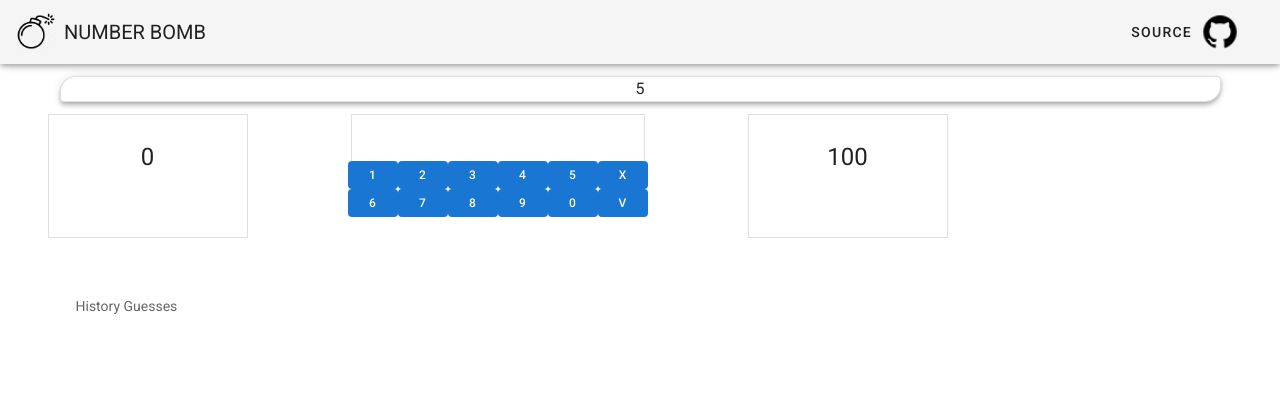
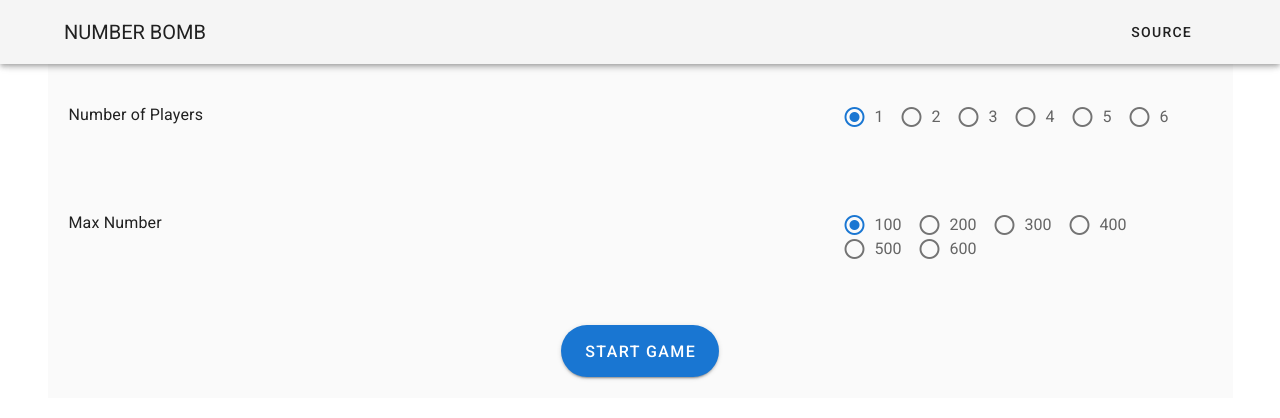
Before and after one commit to caclairechen/number-bomb, a Vue app: page / in a window 1280 px wide. Shown: the top 418 px of the page. Built offline with nearby package versions, Linux system fonts and the light colour scheme.

Commit message:
add start window to configure max value and choose number of players

```diff
--- a/package.json
+++ b/package.json
@@ -10,6 +10,7 @@
   },
   "dependencies": {
     "core-js": "^3.6.5",
+    "socket.io-client": "^4.4.1",
     "vue": "^2.6.11",
     "vuetify": "^2.4.0"
   },
--- a/src/App.vue
+++ b/src/App.vue
@@ -29,7 +29,8 @@
           transition="scale-transition"
           width="40"
         />
-       </v-btn>    </v-app-bar>
+      </v-btn>
+    </v-app-bar>
 
     <v-main>
       <MainPage />
@@ -46,9 +47,5 @@ export default {
   components: {
     MainPage,
   },
-
-  data: () => ({
-    //
-  }),
 };
 </script>
--- a/src/components/GameOver.vue
+++ b/src/components/GameOver.vue
@@ -1,25 +1,15 @@
 <template>
-    <v-dialog
-      v-model="show"
-      persistent
-      max-width="290"
-    >
+  <v-dialog v-model="show" persistent max-width="290">
     <v-card>
-        <v-card-title class="text-h5">
-          You lose!
-        </v-card-title>
+      <v-card-title class="text-h5"> You lose! </v-card-title>
       <v-card-text>
-            The number bomb is {{bomb}}.
-            <br/>
+        The number bomb is {{ bomb }}.
+        <br />
         Good luck next time.
       </v-card-text>
       <v-card-actions>
         <v-spacer></v-spacer>
-          <v-btn
-            color="blue darken-1"
-            text
-            @click="show = false"
-          >
+        <v-btn color="blue darken-1" text @click="show = false">
           Restart
         </v-btn>
       </v-card-actions>
@@ -34,20 +24,15 @@
     open: Boolean,
   },
 
-    data () {
-      return {
-      }
-    },
-
   computed: {
     show: {
-            get () {
+      get() {
         return this.open;
       },
-            set (open) {
-                this.$emit('close', open);
-            }
-        }
-    }
-  }
+      set(open) {
+        this.$emit("close", open);
+      },
+    },
+  },
+};
 </script>
--- a/src/components/HistoryItem.vue
+++ b/src/components/HistoryItem.vue
@@ -13,11 +13,6 @@
 <script>
 export default {
   name: "HistoryItem",
-
   props: ["historyItem"],
-
-  components: {},
-
-  data: () => ({}),
 };
 </script>
--- a/src/components/HistoryList.vue
+++ b/src/components/HistoryList.vue
@@ -14,13 +14,10 @@ import HistoryItem from "./HistoryItem.vue";
 
 export default {
   name: "HistoryList",
-
   props: ["historyList"],
 
   components: {
     HistoryItem,
   },
-
-  data: () => ({}),
 };
 </script>
--- a/src/components/Key.vue
+++ b/src/components/Key.vue
@@ -7,12 +7,7 @@
 <script>
 export default {
   name: "Key",
-
   props: ["keyValue"],
-
-  components: {},
-
-  data: () => ({}),
 
   methods: {
     onKeyClicked() {
--- a/src/components/Keyboard.vue
+++ b/src/components/Keyboard.vue
@@ -6,7 +6,7 @@
       <Key v-bind:keyValue="3" v-on:key-click="onKeyClicked" />
       <Key v-bind:keyValue="4" v-on:key-click="onKeyClicked" />
       <Key v-bind:keyValue="5" v-on:key-click="onKeyClicked" />
-      <Key v-bind:keyValue="'X'" v-on:key-click="onKeyClicked" />
+      <Key v-bind:keyValue="'✘'" v-on:key-click="onKeyClicked" />
     </v-row>
     <v-row align="center" justify="space-around">
       <Key v-bind:keyValue="6" v-on:key-click="onKeyClicked" />
@@ -14,7 +14,7 @@
       <Key v-bind:keyValue="8" v-on:key-click="onKeyClicked" />
       <Key v-bind:keyValue="9" v-on:key-click="onKeyClicked" />
       <Key v-bind:keyValue="0" v-on:key-click="onKeyClicked" />
-      <Key v-bind:keyValue="'V'" v-on:key-click="onKeyClicked" />
+      <Key v-bind:keyValue="'✔'" v-on:key-click="onKeyClicked" />
     </v-row>
   </div>
 </template>
@@ -25,13 +25,9 @@ import Key from "./Key.vue";
 export default {
   name: "Keyboard",
 
-  props: [""],
-
   components: {
     Key,
   },
-
-  data: () => ({}),
 
   methods: {
     onKeyClicked(val) {
--- a/src/components/MainPage.vue
+++ b/src/components/MainPage.vue
@@ -1,173 +1,90 @@
 <template>
   <div>
-    <v-container>
-      <v-row class="text-center">
-        <v-col cols="12" height="200">
-          <v-card id="card-1" elevation="4" outlined shaped>
-            {{ countDown }}
+    <div v-show="!gameStarted">
+      <v-container class="grey lighten-5">
+        <v-row class="mb-6" no-gutters>
+          <v-col cols="4">
+            <v-card class="pa-2" outlined color="transparent">
+              <div class="my-4 text-subtitle-1">Number of Players</div>
             </v-card>
           </v-col>
-        <v-card class="d-flex justify-space-around mb-6" flat tile>
-          <RangeCard v-bind:num="min" />
+          <v-col md="4" offset-md="4">
+            <v-card class="pa-2" outlined color="transparent">
+              <v-radio-group v-model="numPlayer" row mandatory>
+                <v-radio label="1" value="1"></v-radio>
+                <v-radio label="2" value="2"></v-radio>
+                <v-radio label="3" value="3"></v-radio>
+                <v-radio label="4" value="4"></v-radio>
+                <v-radio label="5" value="5"></v-radio>
+                <v-radio label="6" value="6"></v-radio>
+              </v-radio-group>
             </v-card>
-        <v-card class="d-flex justify-space-around mb-6" flat tile width="500">
-          <div class="d-flex flex-column mb-6">
-            <v-card class="d-flex pa-2" outlined tile height="50">
-              {{ this.guess }}
+          </v-col>
+        </v-row>
+        <v-row class="mb-6" no-gutters>
+          <v-col cols="4">
+            <v-card class="pa-2" outlined color="transparent">
+              <div class="my-4 text-subtitle-1">Max Number</div>
             </v-card>
-            <v-card class="d-flex pa-2" outlined tile>
-              <Keyboard v-on:key-click="onKeyClicked" />
+          </v-col>
+          <v-col md="4" offset-md="4">
+            <v-card class="pa-2" outlined color="transparent">
+              <v-radio-group v-model="maxNum" row mandatory>
+                <v-radio label="100" value="100"></v-radio>
+                <v-radio label="200" value="200"></v-radio>
+                <v-radio label="300" value="300"></v-radio>
+                <v-radio label="400" value="400"></v-radio>
+                <v-radio label="500" value="500"></v-radio>
+                <v-radio label="600" value="600"></v-radio>
+              </v-radio-group>
             </v-card>
-            <v-card
-              class="d-flex pa-2"
-              outlined
-              tile
-              v-if="invalidNumber"
-              height="50"
-            >
-              Please enter another number.
-            </v-card>
+          </v-col>
+        </v-row>
+        <v-row no-gutters>
+          <v-col md="6" offset-md="3">
+            <v-card class="pa-2" outlined color="transparent">
+              <div class="text-center">
+                <v-btn rounded color="primary" dark x-large @click="startGame">
+                  Start Game
+                </v-btn>
               </div>
             </v-card>
-
-        <v-card class="d-flex justify-space-around mb-6" flat tile>
-          <RangeCard v-bind:num="max" />
-        </v-card>
-
-        <HistoryList v-bind:historyList="histories" />
+          </v-col>
         </v-row>
       </v-container>
-    <GameOver v-bind:bomb="bomb" v-bind:open="gameOver" @close="restartGame"/>
+    </div>
+    <div v-show="gameStarted">
+      <Playground
+        ref="playground"
+        v-bind:numPlayer="numPlayer"
+        v-bind:initMax="maxNum"
+      />
+    </div>
   </div>
 </template>
 
 <script>
-import HistoryList from "./HistoryList.vue";
-import RangeCard from "./RangeCard.vue";
-import Keyboard from "./Keyboard.vue";
-import GameOver from "./GameOver.vue";
+import Playground from "./Playground.vue";
 
 export default {
   name: "MainPage",
 
   components: {
-    HistoryList,
-    RangeCard,
-    Keyboard,
-    GameOver,
+    Playground,
   },
 
-  data: () => ({
-    histories: [],
-    min: 0,
-    max: 100,
-    bomb: 0,
-    gameOver: false,
-    invalidNumber: false,
-    countDown: 10,
-    guess: "",
-  }),
+  data() {
+    return {
+      numPlayer: 1,
+      maxNum: 100,
+      gameStarted: false,
+    };
+  },
 
   methods: {
-    isInvalidNumber(number) {
-      var numberIsInvalid = number > this.max || number < this.min;
-      if (numberIsInvalid) {
-        this.guess = "";
-        this.invalidNumber = true;
-      }
-      return numberIsInvalid;
-    },
-
-    isBomb(number) {
-      var numberIsBomb = number == this.bomb;
-      if (numberIsBomb) {
-        this.countDown = 1;
-      }
-      return numberIsBomb;
-    },
-
-    setNewRange(number) {
-      if (number > this.bomb) {
-        this.max = number;
-      } else {
-        this.min = number;
-      }
-    },
-
-    resetRoundState() {
-      this.guess = "";
-      this.countDown = 10;
-    },
-
-    resetGameState() {
-      this.resetRoundState();
-      this.min = 0;
-      this.max = 100;
-      this.histories = [];
-      this.gameOver = false;
-      this.invalidNumber = false
-    },
-
-    updateHistoryList(number) {
-      this.histories.push({
-        number: number,
-        min: this.min,
-        max: this.max,
-      });
-    },
-
-    guessNumber(number) {
-      if (this.isInvalidNumber(number) || this.isBomb(number)) {
-        return;
-      }
-
-      this.setNewRange(number);
-
-      this.updateHistoryList(number);
-
-      this.resetRoundState();
-    },
-
-    countDownTimer() {
-      if (this.countDown > 0) {
-        setTimeout(() => {
-          this.countDown -= 1;
-          this.countDownTimer();
-        }, 1000);
-      }
-    },
-
-    onKeyClicked(val) {
-      this.invalidNumber = false;
-      if (val == "X") {
-        this.guess = this.guess.slice(0, -1);
-      } else if (val == "V") {
-        this.guessNumber(Number(this.guess));
-      } else {
-        this.guess += val;
-      }
-    },
-
-    generateRandomBomb() {
-      this.bomb = Math.round(Math.random() * this.max);
-    },
-
-    restartGame() {
-      this.resetGameState();
-      this.generateRandomBomb();
-      this.countDownTimer();
-    }
-  },
-
-  created() {
-    this.restartGame();
-  },
-
-  watch: {
-    countDown: function (val) {
-      if (val == 0) {
-        this.gameOver = true;
-      }
+    startGame() {
+      this.gameStarted = true;
+      this.$refs.playground.restartGame();
     },
   },
 };
--- /dev/null
+++ b/src/components/NumberInputPanel.vue
@@ -0,0 +1,69 @@
+<template>
+  <div class="d-flex flex-column mb-6">
+    <v-card class="d-flex pa-2" outlined color="transparent" height="50">
+      {{ this.input }}
+    </v-card>
+    <v-card class="d-flex pa-2" outlined color="transparent" min-width="315">
+      <Keyboard v-on:key-click="onKeyClicked" />
+    </v-card>
+    <v-card
+      class="d-flex pa-2"
+      outlined
+      v-if="invalidNumber"
+      height="50"
+      color="transparent"
+    >
+      Please enter another number.
+    </v-card>
+  </div>
+</template>
+
+<script>
+import Keyboard from "./Keyboard.vue";
+
+export default {
+  name: "NumberInputPanel",
+  props: ["min", "max"],
+
+  components: {
+    Keyboard,
+  },
+
+  data: () => ({
+    input: "",
+    invalidNumber: false,
+  }),
+
+  methods: {
+    isInvalidNumber(number) {
+      var numberIsInvalid = number > this.max || number < this.min;
+      if (numberIsInvalid) {
+        this.input = "";
+        this.invalidNumber = true;
+      }
+      return numberIsInvalid;
+    },
+
+    onKeyClicked(val) {
+      this.invalidNumber = false;
+      if (val == "✘") {
+        this.input = this.input.slice(0, -1);
+      } else if (val == "✔") {
+        var num = Number(this.input);
+        if (this.isInvalidNumber(num)) {
+          return;
+        }
+        this.$emit("number-guessed", num);
+        this.resetProps();
+      } else {
+        this.input += val;
+      }
+    },
+
+    resetProps() {
+      this.input = "";
+      this.invalidNumber = false;
+    },
+  },
+};
+</script>
--- /dev/null
+++ b/src/components/Playground.vue
@@ -0,0 +1,140 @@
+<template>
+  <div>
+    <v-col align="center">
+      <div class="pa-7 rounded-circle d-inline-block">
+        {{ countDown }}
+      </div>
+    </v-col>
+    <v-container class="grey lighten-5">
+      <v-row>
+        <v-col cols="sm">
+          <v-card class="pa-2" outlined max-width="200">
+            <RangeCard v-bind:num="min" />
+          </v-card>
+        </v-col>
+        <v-col cols="sm">
+          <NumberInputPanel
+            v-on:number-guessed="guessNumber"
+            v-bind:min="min"
+            v-bind:max="max"
+          />
+        </v-col>
+        <v-col cols="sm">
+          <v-card class="pa-2" outlined max-width="200">
+            <RangeCard v-bind:num="max" />
+          </v-card>
+        </v-col>
+      </v-row>
+    </v-container>
+
+    <HistoryList v-bind:historyList="histories" />
+    <GameOver v-bind:bomb="bomb" v-bind:open="gameOver" @close="restartGame" />
+  </div>
+</template>
+
+<script>
+import HistoryList from "./HistoryList.vue";
+import RangeCard from "./RangeCard.vue";
+import GameOver from "./GameOver.vue";
+import NumberInputPanel from "./NumberInputPanel.vue";
+
+export default {
+  name: "Playground",
+  props: ["initMax", "numPlayer"],
+
+  components: {
+    HistoryList,
+    RangeCard,
+    GameOver,
+    NumberInputPanel,
+  },
+
+  data: () => ({
+    histories: [],
+    min: 0,
+    max: 100,
+    bomb: 0,
+    gameOver: false,
+    countDown: 10,
+    turn: true,
+    winner: null,
+  }),
+
+  methods: {
+    isBomb(number) {
+      var numberIsBomb = number == this.bomb;
+      if (numberIsBomb) {
+        this.countDown = 1;
+      }
+      return numberIsBomb;
+    },
+
+    setNewRange(number) {
+      if (number > this.bomb) {
+        this.max = number;
+      } else {
+        this.min = number;
+      }
+    },
+
+    resetRoundState() {
+      this.countDown = 10;
+    },
+
+    resetGameState() {
+      this.resetRoundState();
+      this.min = 0;
+      this.max = this.initMax;
+      this.histories = [];
+      this.gameOver = false;
+    },
+
+    updateHistoryList(number) {
+      this.histories.push({
+        number: number,
+        min: this.min,
+        max: this.max,
+      });
+    },
+
+    guessNumber(number) {
+      if (this.isBomb(number)) {
+        return;
+      }
+
+      this.setNewRange(number);
+      this.updateHistoryList(number);
+      this.resetRoundState();
+    },
+
+    countDownTimer() {
+      if (this.countDown > 0) {
+        setTimeout(() => {
+          this.countDown -= 1;
+          this.countDownTimer();
+        }, 1000);
+      }
+    },
+
+    generateRandomBomb() {
+      this.bomb = Math.round(Math.random() * this.max);
+    },
+
+    restartGame() {
+      this.resetGameState();
+      this.generateRandomBomb();
+      this.countDownTimer();
+    },
+  },
+
+  created() {},
+
+  watch: {
+    countDown: function (val) {
+      if (val == 0) {
+        this.gameOver = true;
+      }
+    },
+  },
+};
+</script>
--- a/src/components/RangeCard.vue
+++ b/src/components/RangeCard.vue
@@ -1,23 +1,16 @@
 <template>
-  <v-card class="mx-auto" width="200" outlined>
-    <v-list-item three-line>
+  <v-list-item three-line align="center">
     <v-list-item-content>
       <v-list-item-title class="text-h5 mb-1">
         {{ num }}
       </v-list-item-title>
     </v-list-item-content>
   </v-list-item>
-  </v-card>
 </template>
 
 <script>
 export default {
   name: "RangeCard",
-
   props: ["num"],
-
-  components: {},
-
-  data: () => ({}),
 };
 </script>
```
Also changed, not shown: 1 other file (tests, documents, lock files or other folders). Lines whose indentation alone changed are shown as unchanged.
